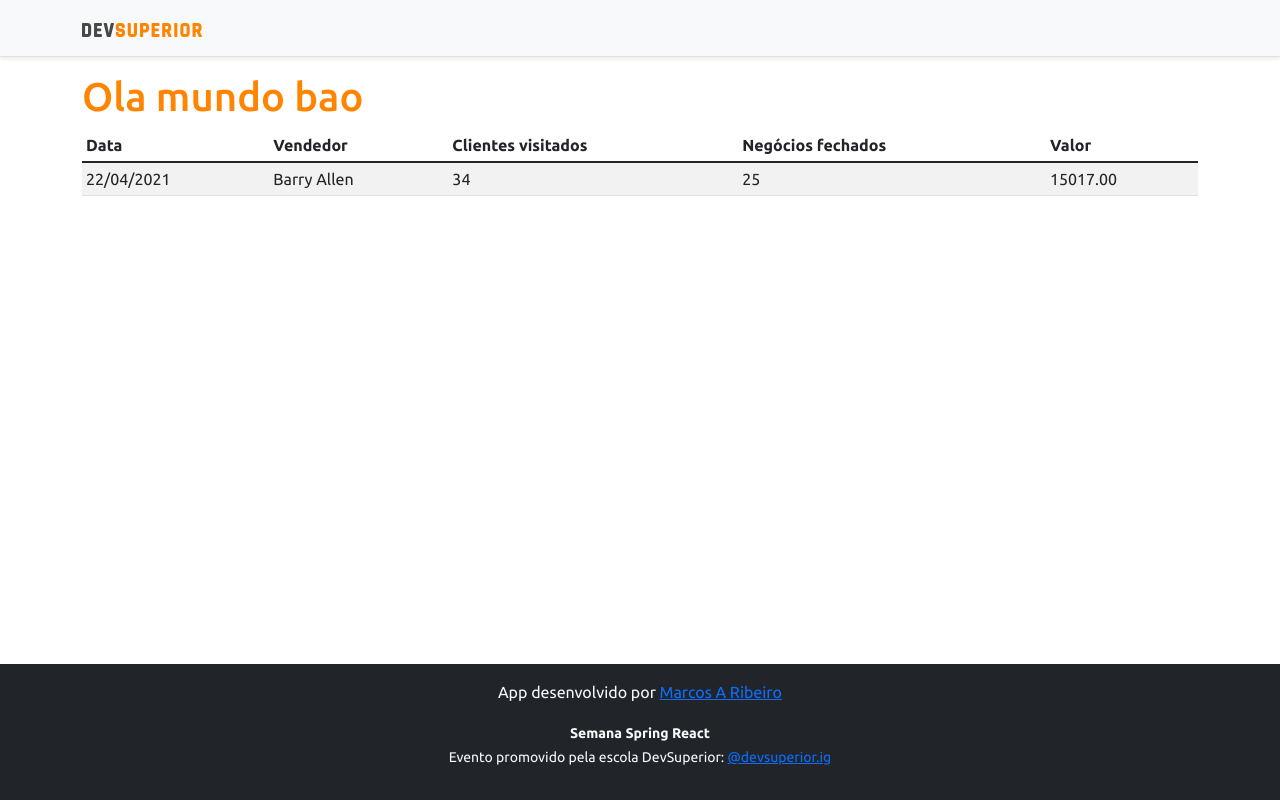
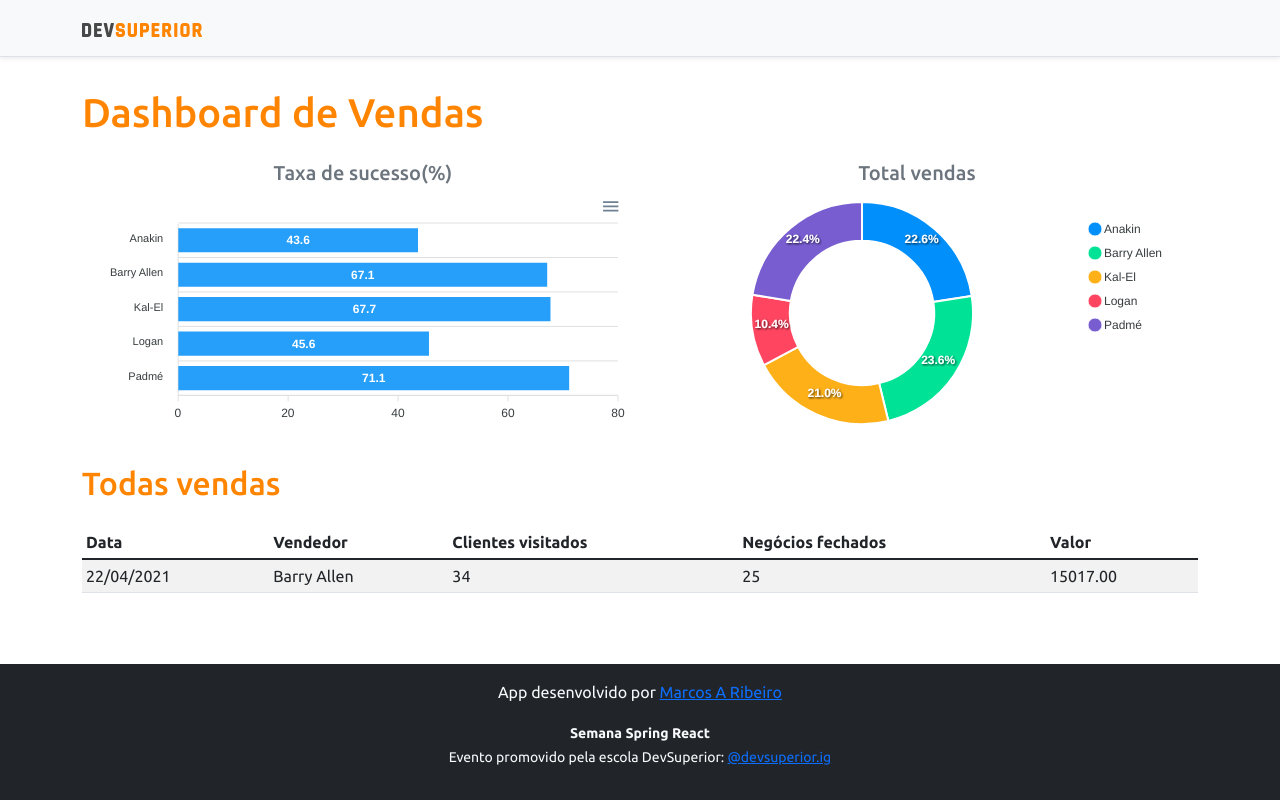
Before and after one commit to marcos-a-ribeiro/projeto-sds3, a React (Create React App) app in the folder frontend/: page / in a window 1280 px wide. Built offline with nearby package versions, Linux system fonts and the light colour scheme.

Commit message:
Static charts

```diff
--- a/frontend/package.json
+++ b/frontend/package.json
@@ -11,8 +11,10 @@
     "@types/node": "^12.0.0",
     "@types/react": "^17.0.0",
     "@types/react-dom": "^17.0.0",
+    "apexcharts": "^3.29.0",
     "bootstrap": "^5.1.3",
     "react": "^17.0.2",
+    "react-apexcharts": "^1.3.9",
     "react-dom": "^17.0.2",
     "react-scripts": "4.0.3",
     "typescript": "^4.1.2",
--- a/frontend/src/App.tsx
+++ b/frontend/src/App.tsx
@@ -1,4 +1,6 @@
+import BarChart from "components/BarChart";
 import DataTable from "components/DataTable";
+import DonutChart from "components/DonutChart";
 import Footer from "components/Footer";
 import NavBar from "components/NavBar";
 
@@ -7,10 +9,27 @@
     <>
       <NavBar />
       <div className="container">
-        <h1 className="text-primary">Ola mundo bao</h1>
-        <DataTable/>
+        <h1 className="text-primary py-3">Dashboard de Vendas</h1>
+
+        <div className="row px-3">
+          <div className="col-sm-6">
+            <h5 className="text-center text-secondary">Taxa de sucesso(%)</h5>
+            <BarChart/>
+          </div>
+          <div className="col-sm-6">
+            <h5 className="text-center text-secondary">Total vendas</h5>
+            <DonutChart/>
+          </div>
+        </div>
+
+        <div className="py-3">
+          <h2 className="text-primary">Todas vendas</h2>
+
+        </div>
+
+        <DataTable />
       </div>
-      <Footer/>
+      <Footer />
     </>
   );
 }
--- /dev/null
+++ b/frontend/src/components/BarChart/index.tsx
@@ -0,0 +1,33 @@
+import Chart from 'react-apexcharts'
+//function NavBar() {
+const BarChart = () => {
+    const options = {
+        plotOptions: {
+            bar: {
+                horizontal: true,
+            }
+        },
+    };
+
+    const mockData = {
+        labels: {
+            categories: ['Anakin', 'Barry Allen', 'Kal-El', 'Logan', 'Padmé']
+        },
+        series: [
+            {
+                name: "% Sucesso",
+                data: [43.6, 67.1, 67.7, 45.6, 71.1]
+            }
+        ]
+    };
+    return (
+        <Chart
+            options={{ ...options, xaxis: mockData.labels }}
+            series={mockData.series}
+            type="bar"
+            height="240"
+        />
+    );
+}
+
+export default BarChart;
--- /dev/null
+++ b/frontend/src/components/DonutChart/index.tsx
@@ -0,0 +1,24 @@
+import Chart from 'react-apexcharts'
+//function NavBar() {
+const DonutChart = () => {
+    const mockData = {
+        series: [477138, 499928, 444867, 220426, 473088],
+        labels: ['Anakin', 'Barry Allen', 'Kal-El', 'Logan', 'Padmé']
+    }
+
+    const options = {
+        legend: {
+            show: true
+        }
+    }
+    return (
+        <Chart
+            options={{ ...options, labels: mockData.labels }}
+            series={mockData.series}
+            type="donut"
+            height="240"
+        />
+    );
+}
+
+export default DonutChart;
```
Also changed, not shown: 1 other file (tests, documents, lock files or other folders).
